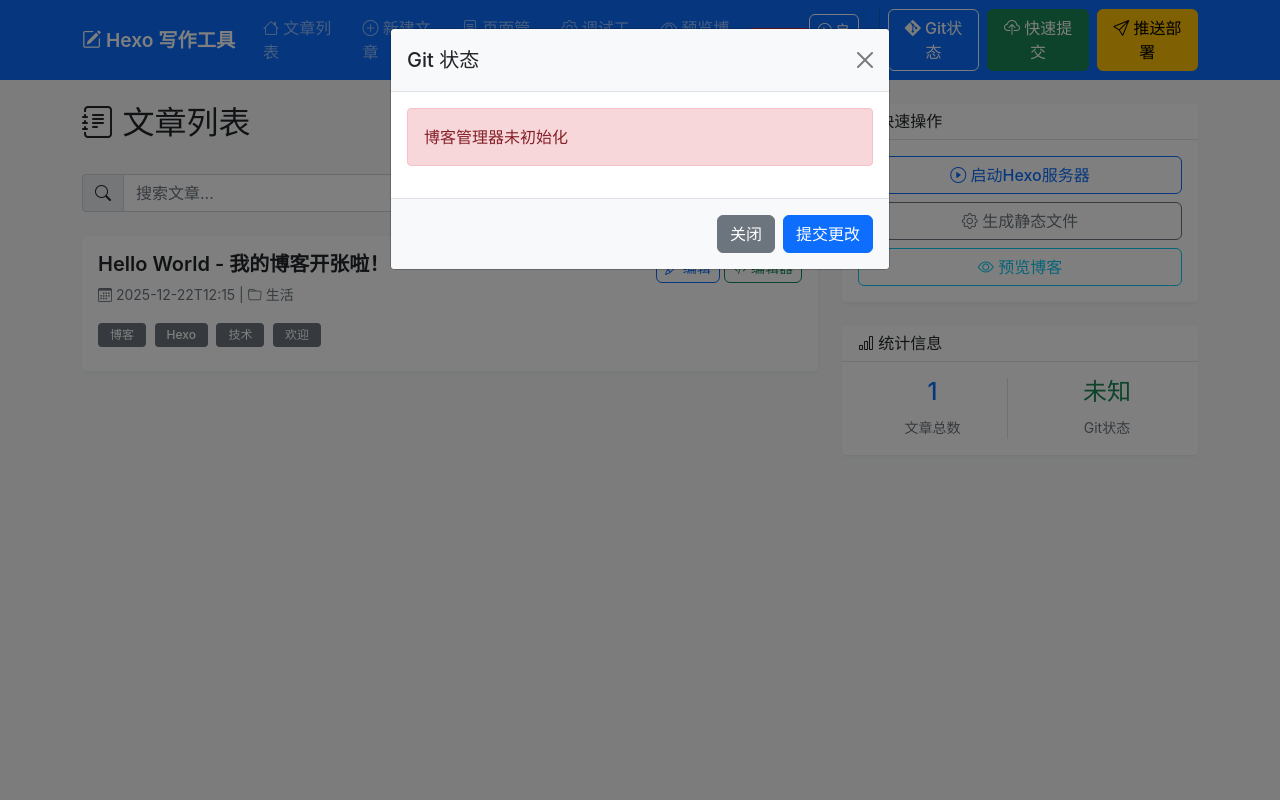
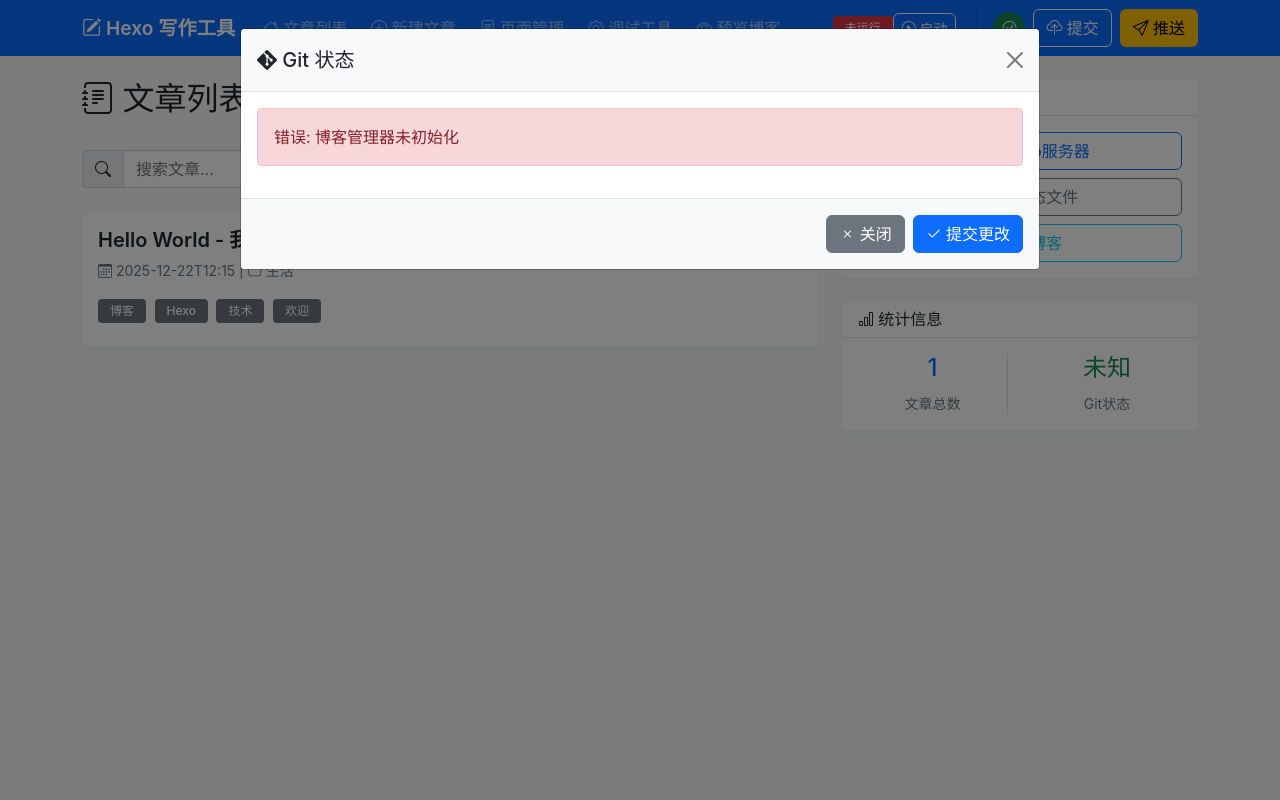
Before and after one commit to myki-jim/myki-jim.github.io, a Flask app: page / in a window 1280 px wide. Run offline with Flask 2, Linux system fonts and the light colour scheme; data that the repository does not hold is empty; some libraries are stand-ins or nearby versions.

Commit message:
更新博客

```diff
--- a/blog_tools/web/static/css/style.css
+++ b/blog_tools/web/static/css/style.css
@@ -341,3 +341,94 @@
 .progress-bar {
     transition: width 0.3s ease;
 }
+
+/* Git状态指示器样式 */
+.git-status-indicator {
+    display: inline-flex;
+    align-items: center;
+    justify-content: center;
+    width: 32px;
+    height: 32px;
+    border-radius: 50%;
+    cursor: pointer;
+    transition: all 0.2s ease;
+    margin: 0 0.5rem;
+    position: relative;
+    font-size: 14px;
+    color: #fff;
+    background-color: var(--secondary-color);
+    border: 2px solid rgba(255, 255, 255, 0.2);
+}
+
+.git-status-indicator:hover {
+    transform: scale(1.1);
+    box-shadow: 0 2px 8px rgba(0, 0, 0, 0.2);
+}
+
+.git-status-indicator.git-clean {
+    background-color: var(--success-color);
+    border-color: rgba(25, 135, 84, 0.3);
+}
+
+.git-status-indicator.git-clean:hover {
+    background-color: #157347;
+}
+
+.git-status-indicator.git-dirty {
+    background-color: var(--warning-color);
+    border-color: rgba(255, 193, 7, 0.3);
+}
+
+.git-status-indicator.git-dirty:hover {
+    background-color: #e0a800;
+}
+
+.git-status-indicator.git-error {
+    background-color: var(--danger-color);
+    border-color: rgba(220, 53, 69, 0.3);
+}
+
+.git-status-indicator.git-error:hover {
+    background-color: #bb2d3b;
+}
+
+.git-count {
+    position: absolute;
+    top: -4px;
+    right: -4px;
+    background-color: var(--danger-color);
+    color: #fff;
+    font-size: 10px;
+    font-weight: bold;
+    border-radius: 50%;
+    width: 16px;
+    height: 16px;
+    display: flex;
+    align-items: center;
+    justify-content: center;
+    line-height: 1;
+    border: 1px solid #fff;
+}
+
+/* Git状态详情样式 */
+.git-status-details {
+    font-size: 0.9rem;
+}
+
+.git-status-details p {
+    margin-bottom: 0.75rem;
+}
+
+.git-status-details ul {
+    margin-bottom: 0;
+}
+
+.git-status-details li {
+    margin-bottom: 0.25rem;
+    padding: 0.25rem 0;
+    border-bottom: 1px solid #f1f3f4;
+}
+
+.git-status-details li:last-child {
+    border-bottom: none;
+}
--- a/blog_tools/web/static/js/app.js
+++ b/blog_tools/web/static/js/app.js
@@ -92,49 +92,80 @@
     fetch('/git_status')
         .then(response => response.json())
         .then(data => {
-            updateGitBadge(data.is_clean);
-            updateGitStatusDisplay(data);
+            updateGitStatusIndicator(data);
         })
         .catch(error => {
             console.log('检查Git状态失败');
+            updateGitStatusIndicator({ error: true });
         });
 }
 
-// 更新Git徽章
-function updateGitBadge(isClean) {
-    const badge = document.getElementById('gitBadge');
-    if (badge) {
-        if (isClean) {
-            badge.textContent = '干净';
-            badge.className = 'badge bg-success';
+// 更新Git状态指示器
+function updateGitStatusIndicator(data) {
+    const gitStatusElement = document.getElementById('gitStatusIndicator');
+    if (!gitStatusElement) return;
+
+    if (data.error) {
+        gitStatusElement.className = 'git-status-indicator git-error';
+        gitStatusElement.title = 'Git状态检查失败';
+        gitStatusElement.innerHTML = '<i class="bi bi-exclamation-triangle"></i>';
+    } else if (data.is_clean) {
+        gitStatusElement.className = 'git-status-indicator git-clean';
+        gitStatusElement.title = 'Git状态: 干净 - 点击查看详情';
+        gitStatusElement.innerHTML = '<i class="bi bi-check-circle"></i>';
     } else {
-            badge.textContent = '有更改';
-            badge.className = 'badge bg-warning';
+        const changesCount =
+            (data.modified_files ? data.modified_files.length : 0) +
+            (data.untracked_files ? data.untracked_files.length : 0);
+
+        gitStatusElement.className = 'git-status-indicator git-dirty';
+        gitStatusElement.title = `Git状态: ${changesCount} 个更改 - 点击查看详情`;
+        gitStatusElement.innerHTML = `<i class="bi bi-pencil-square"></i>`;
+        if (changesCount > 0) {
+            gitStatusElement.innerHTML += `<span class="git-count">${changesCount}</span>`;
         }
     }
 }
 
-// 更新Git状态显示
+// 更新Git状态显示内容
 function updateGitStatusDisplay(data) {
-    const gitStatusInfo = document.getElementById('gitStatusInfo');
-    if (gitStatusInfo) {
+    const gitStatusInfo = document.getElementById('gitStatusContent');
+    if (!gitStatusInfo) return;
+
     let html = '';
 
     if (data.error) {
-            html = `<span class="text-danger">错误: ${data.error}</span>`;
+        html = `<div class="alert alert-danger">错误: ${data.error}</div>`;
     } else {
-            html = '<div class="small">';
-            html += `<p><strong>分支:</strong> ${data.branch}</p>`;
+        html = '<div class="git-status-details">';
+        html += `<p><strong><i class="bi bi-diagram-2"></i> 分支:</strong> ${data.branch}</p>`;
+        html += `<p><strong><i class="bi bi-info-circle"></i> 状态:</strong> ${data.is_clean ? '✅ 干净' : '⚠️ 有更改'}</p>`;
 
         if (!data.is_clean) {
-                html += '<p><strong>更改:</strong></p>';
+            html += '<div class="mt-3"><strong><i class="bi bi-file-text"></i> 更改详情:</strong></div>';
 
             if (data.untracked_files && data.untracked_files.length > 0) {
-                    html += '<small class="text-muted">未跟踪文件: ' + data.untracked_files.length + '</small><br>';
+                html += '<div class="mt-2"><strong>新增文件:</strong><ul class="list-unstyled ms-3">';
+                data.untracked_files.forEach(file => {
+                    html += `<li class="text-muted small"><i class="bi bi-plus-circle"></i> ${file}</li>`;
+                });
+                html += '</ul></div>';
             }
 
             if (data.modified_files && data.modified_files.length > 0) {
-                    html += '<small class="text-warning">修改文件: ' + data.modified_files.length + '</small><br>';
+                html += '<div class="mt-2"><strong>修改文件:</strong><ul class="list-unstyled ms-3">';
+                data.modified_files.forEach(file => {
+                    html += `<li class="text-warning small"><i class="bi bi-pencil"></i> ${file}</li>`;
+                });
+                html += '</ul></div>';
+            }
+
+            if (data.staged_files && data.staged_files.length > 0) {
+                html += '<div class="mt-2"><strong>已暂存:</strong><ul class="list-unstyled ms-3">';
+                data.staged_files.forEach(file => {
+                    html += `<li class="text-info small"><i class="bi bi-check-square"></i> ${file}</li>`;
+                });
+                html += '</ul></div>';
             }
         }
 
@@ -142,7 +173,6 @@
     }
 
     gitStatusInfo.innerHTML = html;
-    }
 }
 
 // 快速提交
@@ -224,53 +254,35 @@
 
 // 显示Git状态模态框
 function showGitStatusModal() {
-    fetch('/git_status')
-        .then(response => response.json())
-        .then(data => {
+    // 先显示加载状态
     const content = document.getElementById('gitStatusContent');
-
-            if (data.error) {
-                content.innerHTML = `<div class="alert alert-danger">${data.error}</div>`;
-            } else {
-                let html = '<div class="small">';
-                html += `<p><strong>分支:</strong> ${data.branch}</p>`;
-                html += `<p><strong>状态:</strong> ${data.is_clean ? '✅ 干净' : '⚠️ 有更改'}</p>`;
-
-                if (data.untracked_files && data.untracked_files.length > 0) {
-                    html += '<p><strong>未跟踪文件:</strong></p><ul>';
-                    data.untracked_files.forEach(file => {
-                        html += `<li class="text-muted">${file}</li>`;
-                    });
-                    html += '</ul>';
-                }
-
-                if (data.modified_files && data.modified_files.length > 0) {
-                    html += '<p><strong>修改文件:</strong></p><ul>';
-                    data.modified_files.forEach(file => {
-                        html += `<li class="text-warning">${file}</li>`;
-                    });
-                    html += '</ul>';
-                }
-
-                if (data.staged_files && data.staged_files.length > 0) {
-                    html += '<p><strong>暂存文件:</strong></p><ul>';
-                    data.staged_files.forEach(file => {
-                        html += `<li class="text-info">${file}</li>`;
-                    });
-                    html += '</ul>';
-                }
-
-                html += '</div>';
-                content.innerHTML = html;
-            }
+    content.innerHTML = `
+        <div class="text-center">
+            <div class="spinner-border spinner-border-sm" role="status">
+                <span class="visually-hidden">检查中...</span>
+            </div>
+            <p class="mt-2">正在检查Git状态...</p>
+        </div>
+    `;
 
     // 显示模态框
     const modal = new bootstrap.Modal(document.getElementById('gitStatusModal'));
     modal.show();
+
+    // 获取Git状态
+    fetch('/git_status')
+        .then(response => response.json())
+        .then(data => {
+            updateGitStatusDisplay(data);
         })
         .catch(error => {
             console.log('获取Git状态失败');
-            showAlert('获取Git状态失败: ' + error, 'danger');
+            content.innerHTML = `
+                <div class="alert alert-danger">
+                    <i class="bi bi-exclamation-triangle"></i>
+                    获取Git状态失败: ${error}
+                </div>
+            `;
         });
 }
 
--- a/blog_tools/web/templates/base.html
+++ b/blog_tools/web/templates/base.html
@@ -57,15 +57,16 @@
                         </button>
                     </div>
                     <div class="vr me-2"></div>
+                    <!-- Git状态指示器 -->
+                    <div id="gitStatusIndicator" class="git-status-indicator git-clean" onclick="showGitStatusModal()">
+                        <i class="bi bi-check-circle"></i>
+                    </div>
                     <!-- Git操作 -->
-                    <button class="btn btn-outline-light me-2" onclick="checkGitStatus()">
-                        <i class="bi bi-git"></i> Git状态
-                    </button>
-                    <button class="btn btn-success me-2" onclick="quickCommit()">
-                        <i class="bi bi-cloud-upload"></i> 快速提交
+                    <button class="btn btn-outline-light me-2" onclick="quickCommit()">
+                        <i class="bi bi-cloud-upload"></i> 提交
                     </button>
                     <button class="btn btn-warning" onclick="quickPush()">
-                        <i class="bi bi-send"></i> 推送部署
+                        <i class="bi bi-send"></i> 推送
                     </button>
                 </div>
             </div>
@@ -89,24 +90,31 @@
 
     <!-- Git状态模态框 -->
     <div class="modal fade" id="gitStatusModal" tabindex="-1">
-        <div class="modal-dialog">
+        <div class="modal-dialog modal-lg">
             <div class="modal-content">
                 <div class="modal-header">
-                    <h5 class="modal-title">Git 状态</h5>
+                    <h5 class="modal-title">
+                        <i class="bi bi-git"></i> Git 状态
+                    </h5>
                     <button type="button" class="btn-close" data-bs-dismiss="modal"></button>
                 </div>
                 <div class="modal-body">
                     <div id="gitStatusContent">
                         <div class="text-center">
-                            <div class="spinner-border" role="status">
-                                <span class="visually-hidden">加载中...</span>
+                            <div class="spinner-border spinner-border-sm" role="status">
+                                <span class="visually-hidden">检查中...</span>
                             </div>
+                            <p class="mt-2">正在检查Git状态...</p>
                         </div>
                     </div>
                 </div>
                 <div class="modal-footer">
-                    <button type="button" class="btn btn-secondary" data-bs-dismiss="modal">关闭</button>
-                    <button type="button" class="btn btn-primary" onclick="commitChanges()">提交更改</button>
+                    <button type="button" class="btn btn-secondary" data-bs-dismiss="modal">
+                        <i class="bi bi-x"></i> 关闭
+                    </button>
+                    <button type="button" class="btn btn-primary" onclick="commitChanges()">
+                        <i class="bi bi-check2"></i> 提交更改
+                    </button>
                 </div>
             </div>
         </div>
```
Lines whose indentation alone changed are shown as unchanged.
